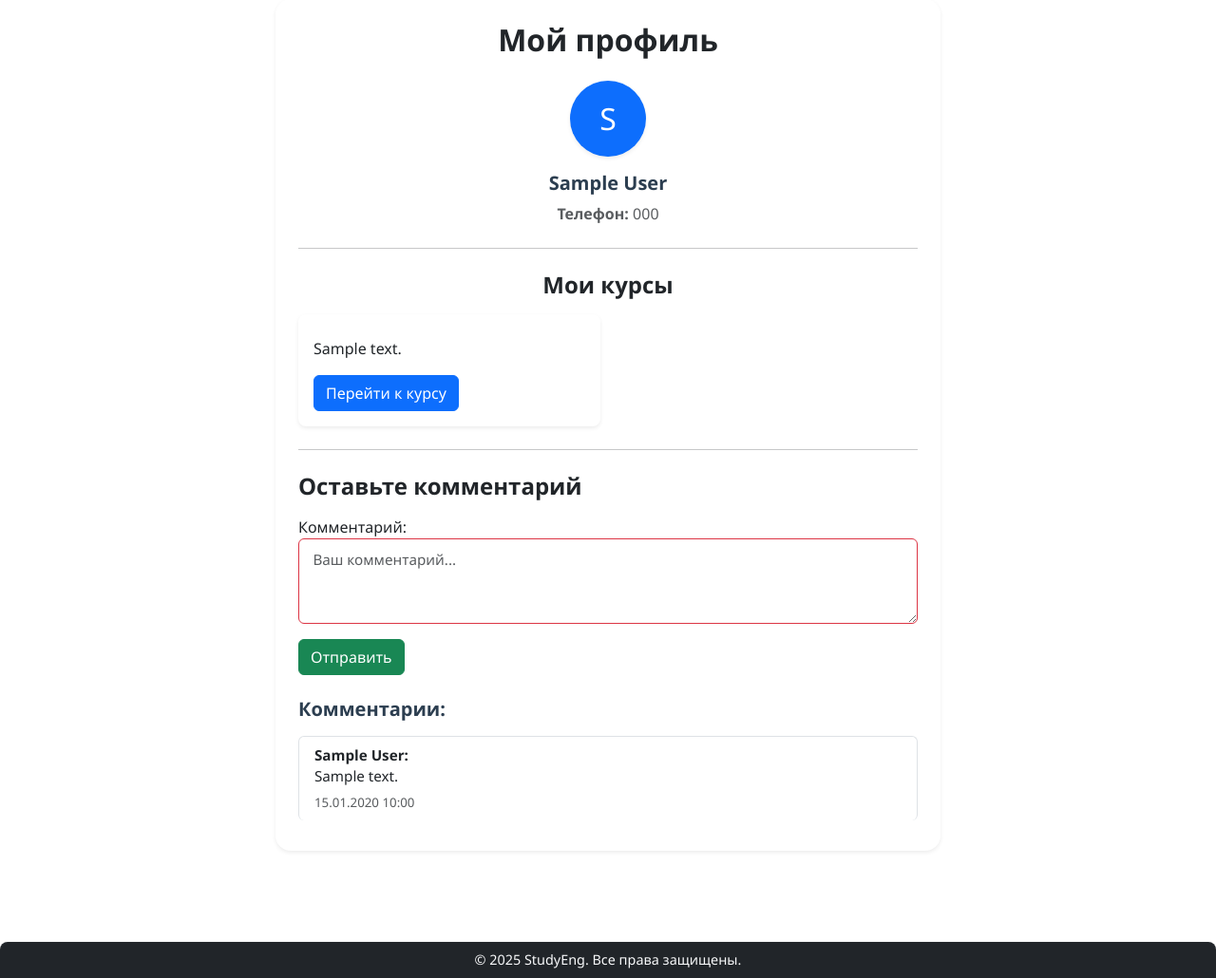
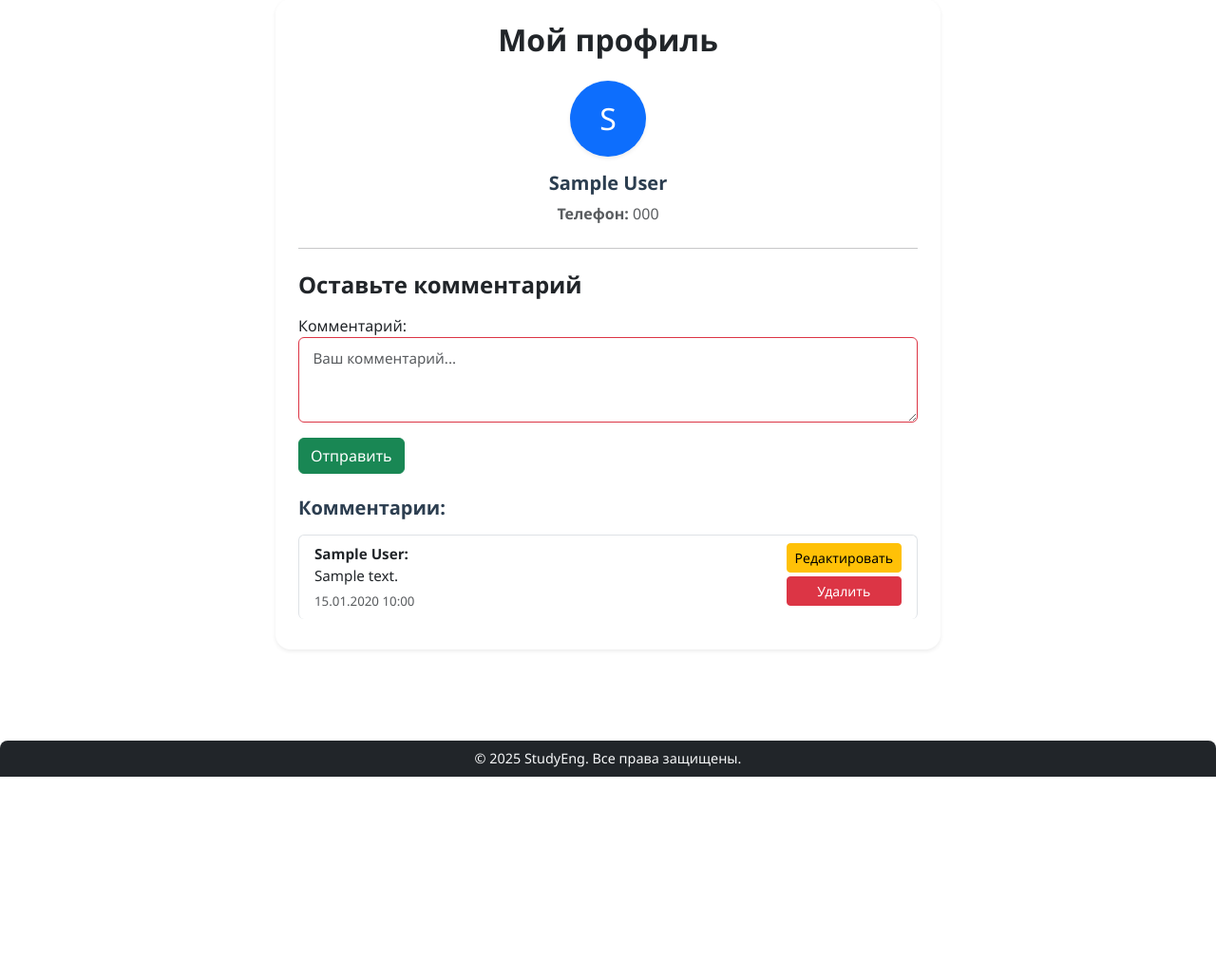
Before and after one commit to d1knight/studyeng, a Django app: page /profile/ in a window 1280 px wide. Shown: the part 135-1165 px from the top of the page at 95% size. After the commit the page ends 953 px from the top, so only its background shows below. Run offline with Django 5.2, Linux system fonts and the light colour scheme; a user stored in the database is signed in; tables that the repository leaves empty hold one stand-in row (values such as "Sample post"); some libraries are stand-ins or nearby versions.

Commit message:
comment_edit_delete

```diff
--- a/english/templates/english/profile.html
+++ b/english/templates/english/profile.html
@@ -20,45 +20,57 @@
 
       <hr class="my-4">
 
-      <!-- Курсы пользователя -->
-      <h4 class="fw-semibold text-center mb-3">Мои курсы</h4>
-      {% if courses %}
-        <div class="row g-3">
-          {% for course in courses %}
-            <div class="col-md-6">
-              <div class="card h-100 shadow-sm border-0 rounded-3">
-                <div class="card-body">
-                  <h5 class="card-title">{{ course.title }}</h5>
-                  <p class="card-text">{{ course.description|truncatewords:20 }}</p>
-                  <a href="{% url 'course_detail' course.id %}" class="btn btn-primary">Перейти к курсу</a>
-                </div>
-              </div>
-            </div>
-          {% endfor %}
-        </div>
-      {% else %}
-        <p class="text-center text-muted">У вас пока нет курсов.</p>
-      {% endif %}
-
-      <hr class="my-4">
-
-      <!-- Форма комментария -->
+      <!-- Форма добавления комментария -->
       <h4 class="fw-semibold mb-3">Оставьте комментарий</h4>
       <form method="post" class="mb-4">
         {% csrf_token %}
         {{ comment_form.as_p }}
-        <button type="submit" class="btn btn-success">Отправить</button>
+        <button type="submit" name="add_comment" class="btn btn-success">Отправить</button>
       </form>
 
       <!-- Список комментариев -->
+      <h5 class="mb-3">Комментарии:</h5>
       {% if comments %}
-        <h5 class="mb-3">Комментарии:</h5>
         <div class="list-group">
           {% for comment in comments %}
-            <div class="list-group-item mb-2">
-              <strong>{{ comment.user.first_name }} {{ comment.user.last_name }}:</strong>
-              <p class="mb-1">{{ comment.text }}</p>
-              <small class="text-muted">{{ comment.created_at|date:"d.m.Y H:i" }}</small>
+            <div class="list-group-item mb-2 d-flex justify-content-between align-items-start" id="comment-{{ comment.id }}">
+              <div class="flex-grow-1">
+                <strong>{{ comment.user.first_name }} {{ comment.user.last_name }}:</strong>
+                <p class="mb-1 comment-text">{{ comment.text }}</p>
+                <small class="text-muted">{{ comment.created_at|date:"d.m.Y H:i" }}</small>
+              </div>
+
+              {% if comment.user == user %}
+                <div class="ms-3 d-flex flex-column gap-1">
+                  <!-- Кнопка редактирования -->
+                  <button class="btn btn-sm btn-warning edit-btn" data-id="{{ comment.id }}">Редактировать</button>
+
+                  <!-- Кнопка удаления с модальным окном -->
+                  <button type="button" class="btn btn-sm btn-danger delete-btn" data-bs-toggle="modal" data-bs-target="#deleteModal{{ comment.id }}">
+                    Удалить
+                  </button>
+
+                  <!-- Модальное окно удаления -->
+                  <div class="modal fade" id="deleteModal{{ comment.id }}" tabindex="-1" aria-labelledby="deleteModalLabel{{ comment.id }}" aria-hidden="true">
+                    <div class="modal-dialog">
+                      <div class="modal-content">
+                        <div class="modal-header">
+                          <h5 class="modal-title" id="deleteModalLabel{{ comment.id }}">Подтвердите удаление</h5>
+                          <button type="button" class="btn-close" data-bs-dismiss="modal" aria-label="Close"></button>
+                        </div>
+                        <div class="modal-body">
+                          Вы действительно хотите удалить этот комментарий?
+                        </div>
+                        <div class="modal-footer">
+                          <button type="button" class="btn btn-secondary" data-bs-dismiss="modal">Отмена</button>
+                          <button type="button" class="btn btn-danger confirm-delete" data-id="{{ comment.id }}">Удалить</button>
+                        </div>
+                      </div>
+                    </div>
+                  </div>
+                  <!-- Конец модального окна -->
+                </div>
+              {% endif %}
             </div>
           {% endfor %}
         </div>
@@ -70,4 +82,106 @@
   </div>
 </div>
 
+<script>
+document.addEventListener("DOMContentLoaded", function() {
+
+  const csrfToken = document.querySelector("[name=csrfmiddlewaretoken]").value;
+
+  // --- Делегирование для редактирования ---
+  document.addEventListener("click", function(e) {
+    if(e.target && e.target.classList.contains("edit-btn")) {
+      const btn = e.target;
+      const commentId = btn.dataset.id;
+      const commentDiv = document.getElementById("comment-" + commentId);
+      const textEl = commentDiv.querySelector(".comment-text");
+      const originalText = textEl.textContent;
+
+      if(commentDiv.querySelector("input")) return; // уже редактируется
+
+      const input = document.createElement("input");
+      input.type = "text";
+      input.value = originalText;
+      input.classList.add("form-control", "mb-2");
+
+      const saveBtn = document.createElement("button");
+      saveBtn.textContent = "Сохранить";
+      saveBtn.classList.add("btn", "btn-primary", "btn-sm", "mb-1");
+
+      const cancelBtn = document.createElement("button");
+      cancelBtn.textContent = "Отмена";
+      cancelBtn.classList.add("btn", "btn-secondary", "btn-sm", "mb-1", "ms-1");
+
+      // скрываем старый текст и кнопки
+      textEl.style.display = "none";
+      btn.style.display = "none";
+
+      const deleteBtn = commentDiv.querySelector(".delete-btn");
+      if(deleteBtn) deleteBtn.style.display = "none";
+
+      commentDiv.querySelector(".flex-grow-1").appendChild(input);
+      commentDiv.querySelector(".flex-grow-1").appendChild(saveBtn);
+      commentDiv.querySelector(".flex-grow-1").appendChild(cancelBtn);
+
+      saveBtn.addEventListener("click", function() {
+        const newText = input.value;
+
+        fetch("", {
+          method: "POST",
+          headers: {
+            "X-Requested-With": "XMLHttpRequest",
+            "Content-Type": "application/x-www-form-urlencoded",
+          },
+          body: `edit_comment=1&comment_id=${commentId}&text=${encodeURIComponent(newText)}&csrfmiddlewaretoken=${csrfToken}`
+        })
+        .then(res => res.json())
+        .then(data => {
+          if(data.success) {
+            textEl.textContent = data.comment.text;
+            textEl.style.display = "";
+            input.remove();
+            saveBtn.remove();
+            cancelBtn.remove();
+            btn.style.display = "";
+            if(deleteBtn) deleteBtn.style.display = "";
+          }
+        });
+      });
+
+      cancelBtn.addEventListener("click", function() {
+        textEl.style.display = "";
+        input.remove();
+        saveBtn.remove();
+        cancelBtn.remove();
+        btn.style.display = "";
+        if(deleteBtn) deleteBtn.style.display = "";
+      });
+    }
+
+    // --- Делегирование для удаления ---
+    if(e.target && e.target.classList.contains("confirm-delete")) {
+      const commentId = e.target.dataset.id;
+      const commentDiv = document.getElementById("comment-" + commentId);
+      const modalEl = document.getElementById("deleteModal" + commentId);
+      const modalInstance = bootstrap.Modal.getInstance(modalEl);
+
+      fetch("", {
+        method: "POST",
+        headers: {
+          "X-Requested-With": "XMLHttpRequest",
+          "Content-Type": "application/x-www-form-urlencoded",
+        },
+        body: `delete_comment=1&comment_id=${commentId}&csrfmiddlewaretoken=${csrfToken}`
+      })
+      .then(res => res.json())
+      .then(data => {
+        if(data.success) {
+          if(modalInstance) modalInstance.hide();
+          commentDiv.remove();
+        }
+      });
+    }
+  });
+});
+</script>
+
 {% endblock content %}
--- a/english/views.py
+++ b/english/views.py
@@ -229,27 +229,57 @@ def generate_code(request: HttpRequest):
 
     return JsonResponse({"code": otp_code}, status=HTTPStatus.OK)
 
+from django.shortcuts import render, get_object_or_404
+from django.contrib.auth.decorators import login_required
+from django.http import JsonResponse
+from .models import Comment
+from .forms import CommentForm
+
 @login_required
 def profile(request):
-    user = request.user
-    courses = Course.objects.filter(chapters__user_chapters__user=user).distinct()
-    comment_form = CommentForm()
+    comments = Comment.objects.all().order_by('-created_at')
 
-    if request.method == 'POST':
-        comment_form = CommentForm(request.POST)
-        if comment_form.is_valid():
-            comment = comment_form.save(commit=False)
-            comment.user = request.user
+    # --- Добавление комментария ---
+    if request.method == "POST" and not request.headers.get("x-requested-with") == "XMLHttpRequest":
+        if "add_comment" in request.POST:
+            form = CommentForm(request.POST)
+            if form.is_valid():
+                new_comment = form.save(commit=False)
+                new_comment.user = request.user
+                new_comment.save()
+                return redirect('profile')  # обычная форма добавления
+        else:
+            form = CommentForm()
+    else:
+        form = CommentForm()
+
+    # --- AJAX: редактирование комментария ---
+    if request.method == "POST" and request.headers.get("x-requested-with") == "XMLHttpRequest":
+        # Редактирование
+        if "edit_comment" in request.POST:
+            comment_id = request.POST.get("comment_id")
+            new_text = request.POST.get("text")
+            comment = get_object_or_404(Comment, id=comment_id, user=request.user)
+            comment.text = new_text
             comment.save()
-            comment_form = CommentForm()  # Очистка формы после отправки
+            return JsonResponse({
+                "success": True,
+                "comment": {
+                    "id": comment.id,
+                    "text": comment.text
+                }
+            })
 
-    context = {
-        'user': user,
-        'courses': courses,
-        'comment_form': comment_form,
-        'comments': Comment.objects.all().order_by('-created_at'),
-    }
-    return render(request, "english/profile.html", context)
+        # Удаление
+        elif "delete_comment" in request.POST:
+            comment_id = request.POST.get("comment_id")
+            comment = get_object_or_404(Comment, id=comment_id, user=request.user)
+            comment.delete()
+            return JsonResponse({"success": True})
+
+    return render(request, 'english/profile.html', {'comment_form': form, 'comments': comments})
+
+
 def logout_view(request):
     logout(request)
     return redirect('/')
```
Also changed, not shown: english/migrations/0012_comment_updated_at.py (added), english/migrations/0013_remove_comment_updated_at.py (added).
